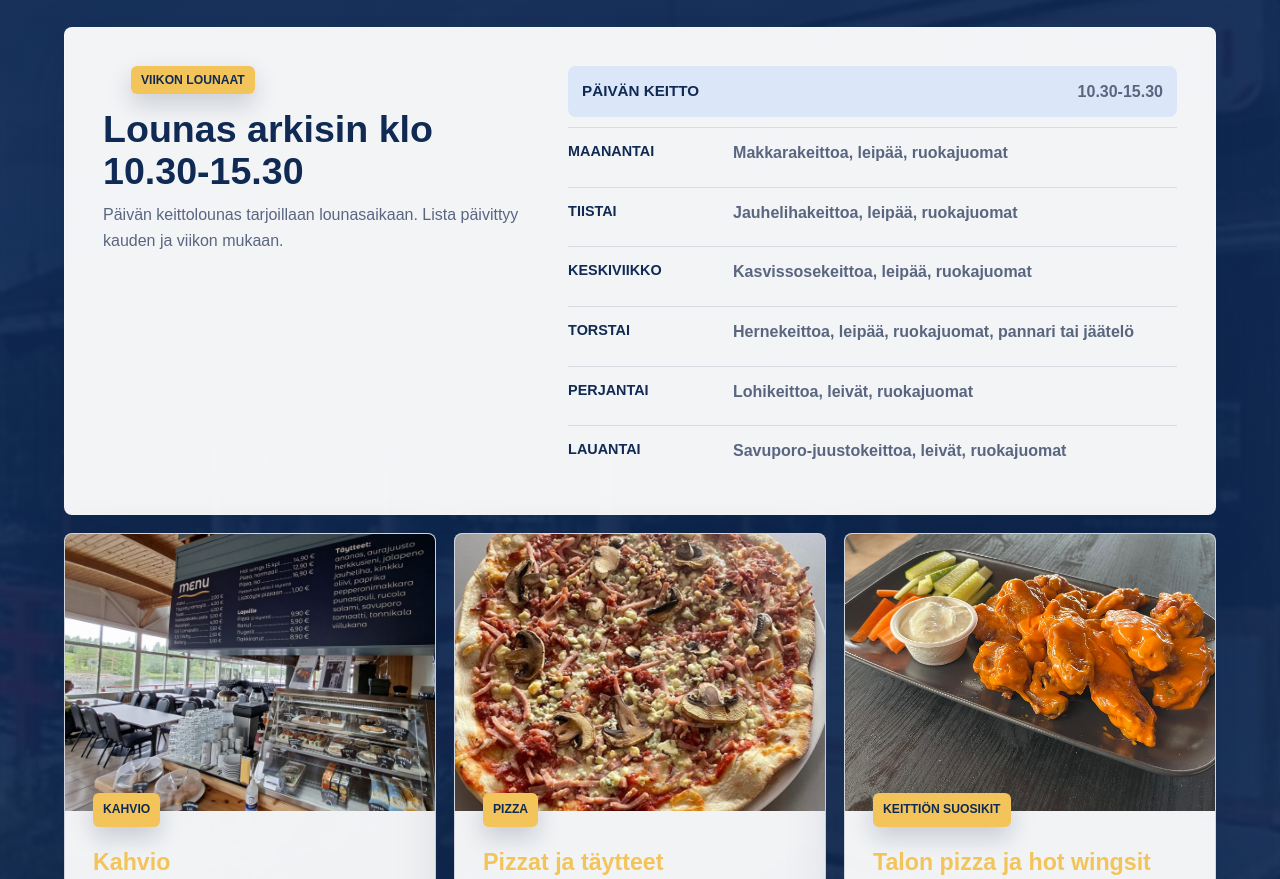
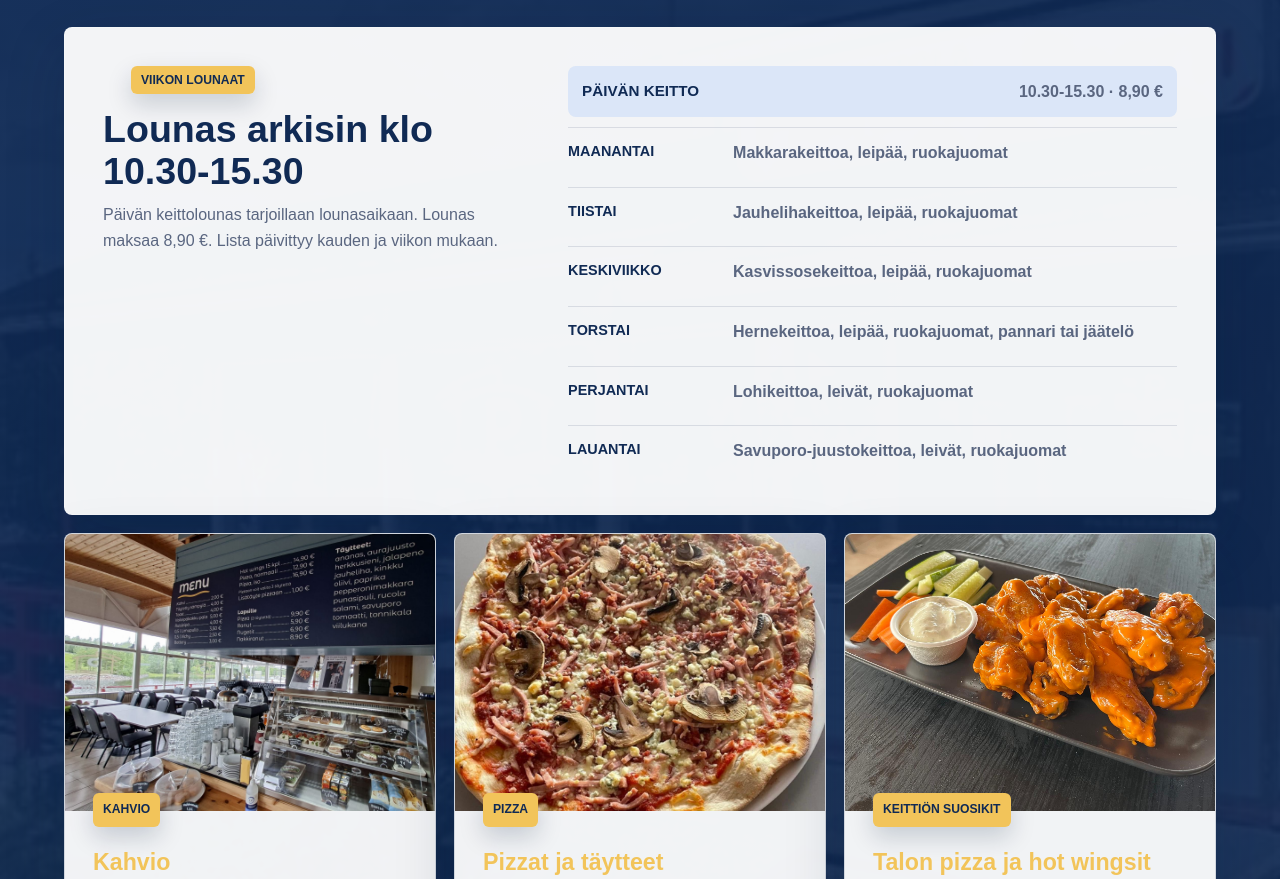
Before and after one commit to mikaelkukkonen94/paatelanportti, a plain HTML site: page index.html in a window 1280 px wide. Shown: the part 2296-3175 px from the top of the page. Drawn offline with Linux system fonts and the light colour scheme.

Commit message:
Add files via upload

```diff
--- a/index.html
+++ b/index.html
@@ -146,14 +146,14 @@
             <span class="menu-label">Viikon lounaat</span>
             <h3>Lounas arkisin klo 10.30-15.30</h3>
             <p>
-              Päivän keittolounas tarjoillaan lounasaikaan. Lista päivittyy
-              kauden ja viikon mukaan.
+              Päivän keittolounas tarjoillaan lounasaikaan. Lounas maksaa 8,90 €.
+              Lista päivittyy kauden ja viikon mukaan.
             </p>
           </div>
           <div class="weekly-menu-tools">
             <div class="lunch-note">
               <strong>Päivän keitto</strong>
-              <span>10.30-15.30</span>
+              <span>10.30-15.30 · 8,90 €</span>
             </div>
             <div class="weekly-menu-view" id="weeklyMenuView" aria-live="polite"></div>
           </div>
--- a/weekly-menu.json
+++ b/weekly-menu.json
@@ -2,7 +2,7 @@
   "updated": "2026-06-28",
   "items": [
     {
-      "day": "Maanantai ",
+      "day": "Maanantai",
       "menu": "Makkarakeittoa, leipää, ruokajuomat"
     },
     {
```
